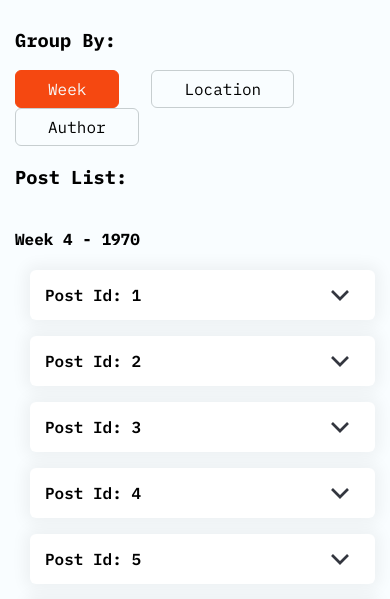
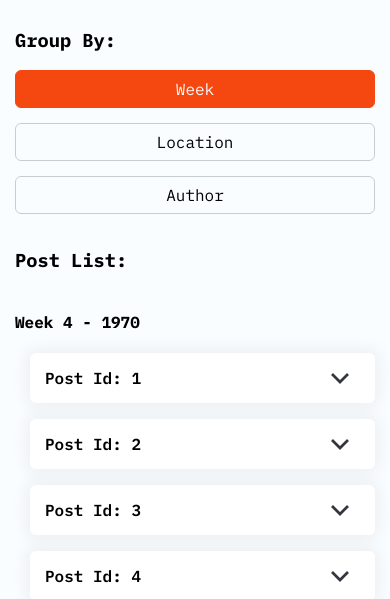
Before and after one commit to armandovich/nitro-technical-test, a website: page public/index.html in a window 390 px wide. Shown: the part 238-837 px from the top of the page. Drawn offline with Linux system fonts and the light colour scheme; files whose address does not match are found by name.

Commit message:
Add breakpoint for group by filter on small screens.

```diff
--- a/scss/content.scss
+++ b/scss/content.scss
@@ -125,3 +125,12 @@
         background-color: $redDarkColor;
     }
 }
+
+@media (max-width: 495px) {
+    .option {
+        width: 100%;
+        text-align: center;
+        margin-right: 0;
+        margin-bottom: 15px;
+    }
+}
```
Also changed, not shown: public/styles/main.css.
